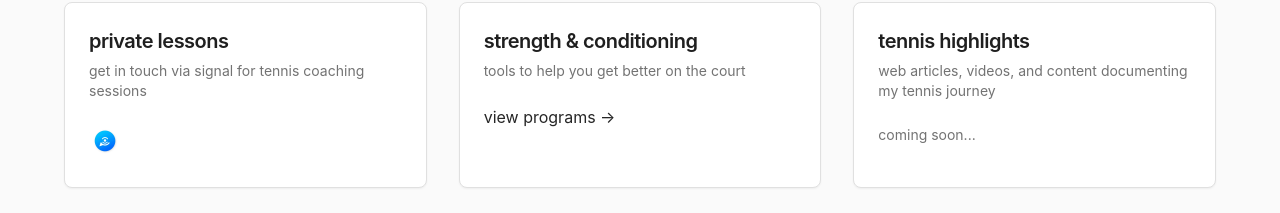
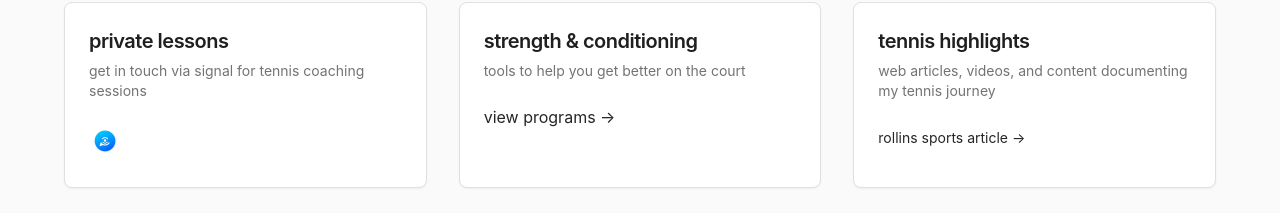
Before and after one commit to meknazee/ziad-website, a React (Vite) app: page / in a window 1280 px wide. Shown: the part 587-800 px from the top of the page. Built offline with nearby package versions, Linux system fonts and the light colour scheme.

Commit message:
Add first link to highlights
Added the first link to the tennis highlights subsection.

```diff
--- a/src/components/TennisCoachingSection.tsx
+++ b/src/components/TennisCoachingSection.tsx
@@ -44,7 +44,9 @@ export const TennisCoachingSection = () => {
             </CardHeader>
             <CardContent>
               <div className="space-y-2">
-                <p className="text-sm text-muted-foreground">coming soon...</p>
+                <a href="https://rollinssports.com/news/2019/3/9/3_9_2019_5320.aspx" target="_blank" rel="noopener noreferrer" className="inline-flex items-center text-primary hover:underline text-sm">
+                  rollins sports article →
+                </a>
               </div>
             </CardContent>
           </Card>
```
